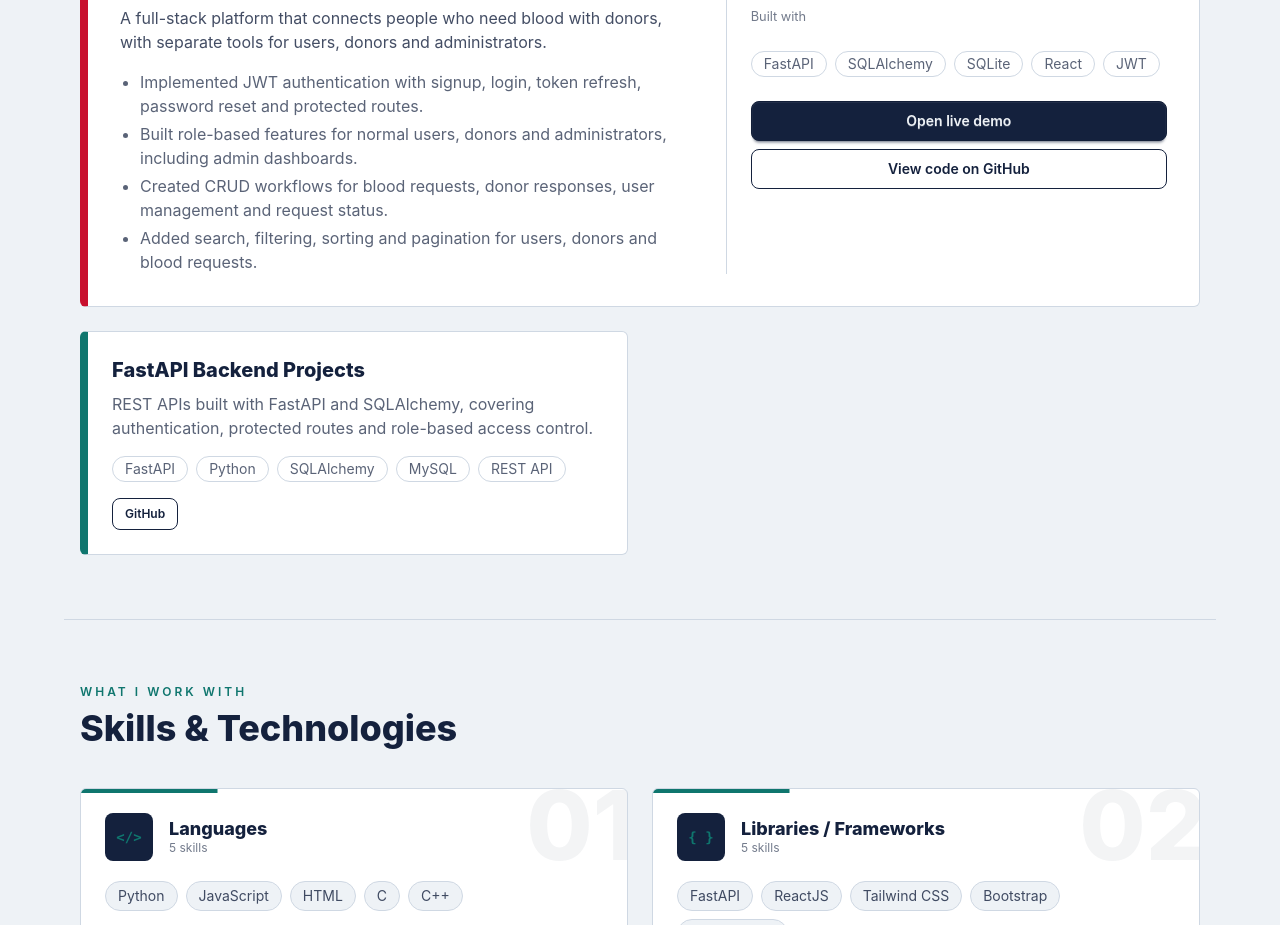
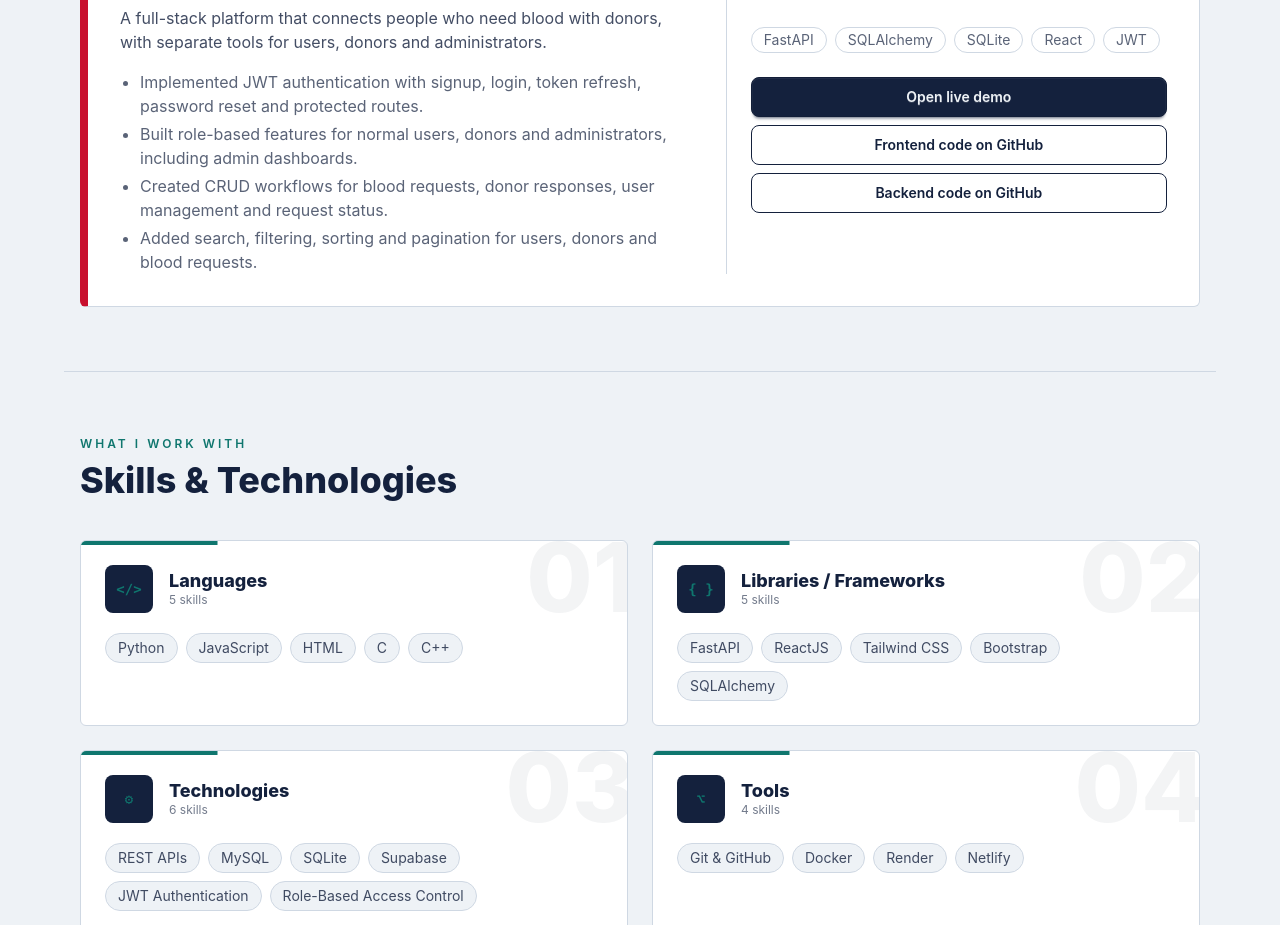
Before and after one commit to talha-khondoker/portfolio, a React (Vite) app: page / in a window 1280 px wide. Shown: the part 1060-1985 px from the top of the page. Built offline with nearby package versions, Linux system fonts and the light colour scheme.

Commit message:
update title, profile links and screenshots

```diff
--- a/src/Data.js
+++ b/src/Data.js
@@ -41,38 +41,39 @@ export const projects = [
     ],
     tags: ['FastAPI', 'SQLAlchemy', 'SQLite', 'React', 'JWT'],
     demo: 'https://blood-aid-assistance.netlify.app/',
-    github: 'https://github.com/talha-khondoker',
+    frontend: 'https://github.com/talha-khondoker/blood-donation-emergency-assistance-platform-frontend',
+    backend: 'https://github.com/talha-khondoker/blood-donation-emergency-assistance-platform-backend',
   },
-  {
-    title: 'FastAPI Backend Projects',
-    description:
-      'REST APIs built with FastAPI and SQLAlchemy, covering authentication, protected routes and role-based access control.',
-    points: [
-      'Built CRUD operations and protected endpoints with JWT authentication.',
-      'Worked with relational databases, request validation and API dependencies.',
-    ],
-    tags: ['FastAPI', 'Python', 'SQLAlchemy', 'MySQL', 'REST API'],
-    demo: null,
-    github: 'https://github.com/talha-khondoker',
-  },
+  // {
+  //   title: 'FastAPI Backend Projects',
+  //   description:
+  //     'REST APIs built with FastAPI and SQLAlchemy, covering authentication, protected routes and role-based access control.',
+  //   points: [
+  //     'Built CRUD operations and protected endpoints with JWT authentication.',
+  //     'Worked with relational databases, request validation and API dependencies.',
+  //   ],
+  //   tags: ['FastAPI', 'Python', 'SQLAlchemy', 'MySQL', 'REST API'],
+  //   demo: null,
+  //   github: 'https://github.com/talha-khondoker',
+  // },
 ]
 
 export const codingProfiles = [
   {
     platform: 'Codeforces',
-    href: 'https://codeforces.com/profile/YOUR_CODEFORCES_HANDLE',
+    href: 'https://codeforces.com/profile/talhakhondoker',
     value: '323+',
     text: 'problems solved, peak rating 975.',
   },
   {
     platform: 'CodeChef',
-    href: 'https://www.codechef.com/users/YOUR_CODECHEF_HANDLE',
+    href: 'https://www.codechef.com/users/talhakhondoker',
     value: '2★',
     text: 'rating 1447 across 10 rated contests.',
   },
   {
     platform: 'LeetCode',
-    href: 'https://leetcode.com/u/YOUR_LEETCODE_HANDLE',
+    href: 'https://leetcode.com/u/talhak01/',
     value: '60+',
     text: 'problems solved, mostly in C++.',
   },
--- a/src/components/Projects.jsx
+++ b/src/components/Projects.jsx
@@ -39,8 +39,11 @@ export default function Projects() {
               Open live demo
             </a>
           )}
-          <a href={featured.github} target="_blank" rel="noreferrer" className="btn btn-outline">
-            View code on GitHub
+          <a href={featured.frontend} target="_blank" rel="noreferrer" className="btn btn-outline">
+            Frontend code on GitHub
+          </a>
+          <a href={featured.backend} target="_blank" rel="noreferrer" className="btn btn-outline">
+            Backend code on GitHub
           </a>
         </aside>
       </article>
```
Also changed, not shown: index.html (+24 -2 lines).
